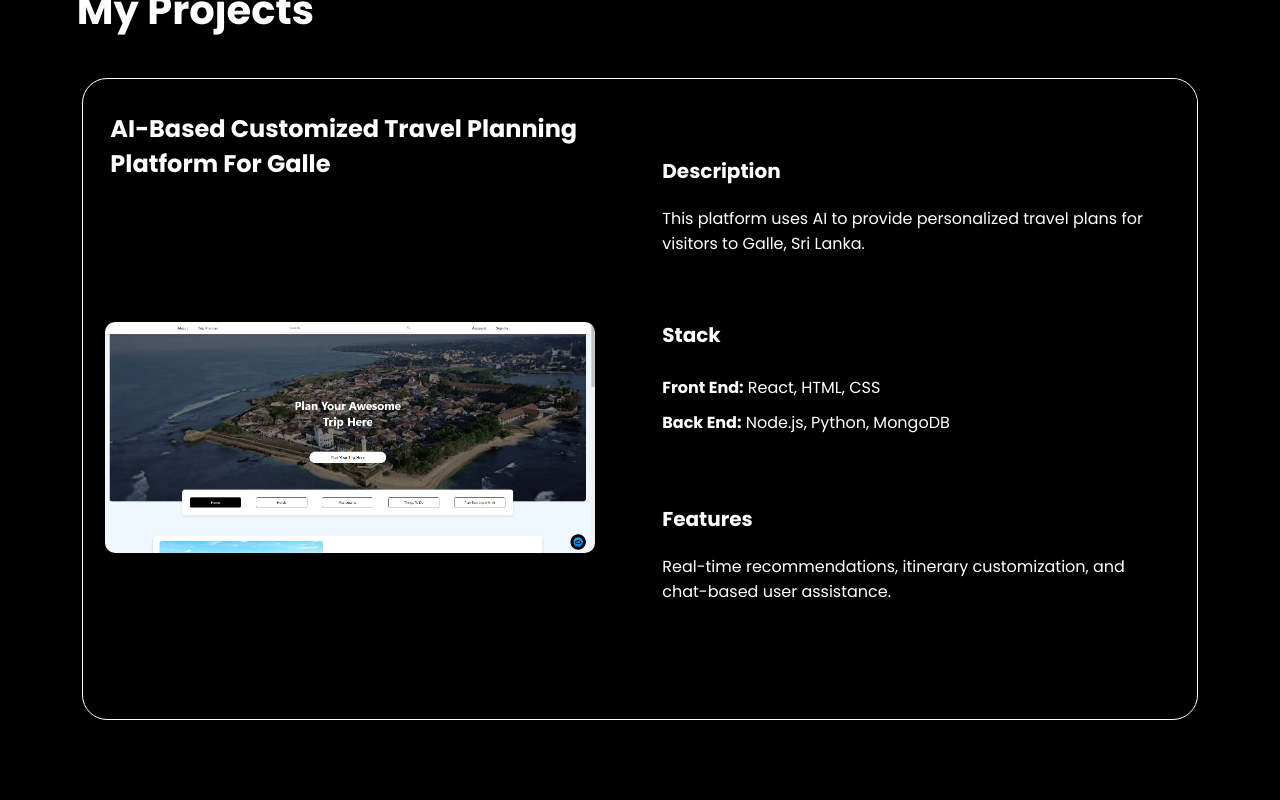
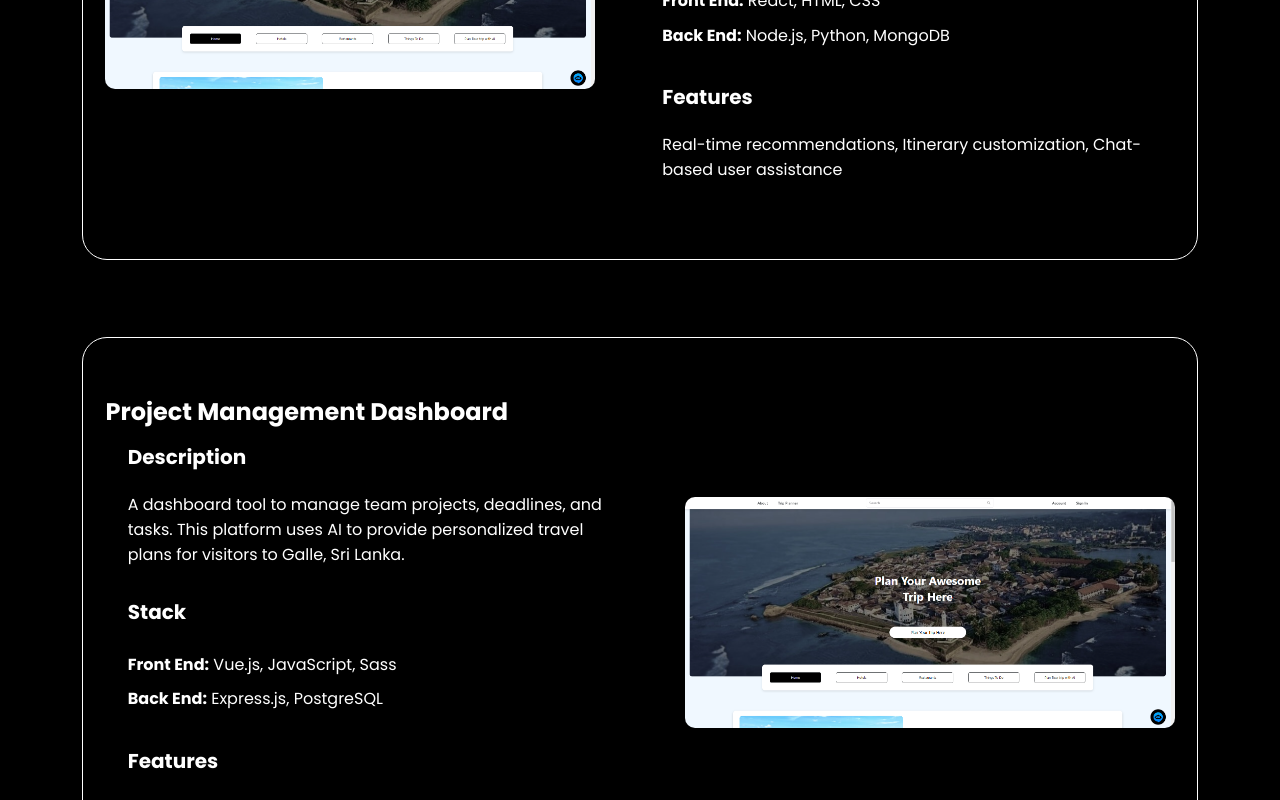
Before and after one commit to BKPASQUAL/Portfolio, a React (Vite) app: page / in a window 1280 px wide. Shown: the part 1200-2000 px from the top of the page. Before the commit the page ends 1959 px from the top, so only its background shows below. Built offline with nearby package versions, Linux system fonts and the light colour scheme; a web font is replaced by a local one.

Commit message:
Projects

```diff
--- a/src/assets/css/Projects.css
+++ b/src/assets/css/Projects.css
@@ -7,32 +7,45 @@
 
 .projects-con {
     display: flex;
-    justify-content: center;
+    flex-direction: column;
+    align-items: center;
 }
 
 .projects-con-box {
     display: flex;
-    height: 80vh;
+    height: 70vh;
     width: 87%;
     margin: 3%;
     border-radius: 25px;
     border: 1px solid white;
     box-shadow: #ffffff;
+    position: relative;
+}
+
+.projects-box-title {
+    position: absolute;
+    top: 10%;
+    left: 2%;
+    color: #ffffff;
+    font-size: 1.5em;
+    font-weight: 700;
+    width: 50%;
+
+}
+
+.left-layout {
+    flex-direction: row;
+}
+
+.right-layout {
+    flex-direction: row-reverse;
 }
 
 .projects-box-left {
-    height: 80%;
+    height: 90%;
     padding: 2%;
     width: 50%;
     background: transparent;
-}
-
-.projects-box-left p {
-    color: #ffffff;
-    font-size: 150%;
-    margin-top: 2%;
-    margin-left: 1%;
-    font-weight: 700;
 }
 
 .projects-box-left-img {
@@ -52,7 +65,7 @@
 }
 
 .projects-box-right {
-    height: 80%;
+    height: 73%;
     width: 50%;
     padding: 4%;
     display: flex;
@@ -60,6 +73,8 @@
     justify-content: space-around;
     color: #ffffff;
     border-radius: 25px;
+    margin-top: 4%;
+    background: transparent;
 }
 
 .projects-box-right div {
--- /dev/null
+++ b/src/assets/data/Projects.js
@@ -0,0 +1,54 @@
+// src/data/projectData.js
+import image1 from "../images/image.png";
+
+const Projects = [
+  {
+    title: "AI-Based Customized Travel Planning Platform For Galle",
+    description: "This platform uses AI to provide personalized travel plans for visitors to Galle, Sri Lanka.",
+    stack: {
+      frontEnd: ["React", "HTML", "CSS"],
+      backEnd: ["Node.js", "Python", "MongoDB"],
+    },
+    features: [
+      "Real-time recommendations",
+      "Itinerary customization",
+      "Chat-based user assistance",
+    ],
+    image: image1,
+  },
+  {
+    title: "Project Management Dashboard",
+    description: "A dashboard tool to manage team projects, deadlines, and tasks. This platform uses AI to provide personalized travel plans for visitors to Galle, Sri Lanka.",
+    stack: {
+      frontEnd: ["Vue.js", "JavaScript", "Sass"],
+      backEnd: ["Express.js", "PostgreSQL"],
+    },
+    features: ["Task management", "Analytics", "User roles"],
+    image: image1,
+  },
+  {
+    title: "AI-Based Customized Travel Planning Platform For Galle",
+    description: "This platform uses AI to provide personalized travel plans for visitors to Galle, Sri Lanka.",
+    stack: {
+      frontEnd: ["React", "HTML", "CSS"],
+      backEnd: ["Node.js", "Python", "MongoDB"],
+    },
+    features: [
+      "Real-time recommendations",
+      "Itinerary customization",
+      "Chat-based user assistance",
+    ],
+    image: image1,
+  },
+  {
+    title: "Project Management Dashboard",
+    description: "A dashboard tool to manage team projects, deadlines, and tasks. This platform uses AI to provide personalized travel plans for visitors to Galle, Sri Lanka.",
+    stack: {
+      frontEnd: ["Vue.js", "JavaScript", "Sass"],
+      backEnd: ["Express.js", "PostgreSQL"],
+    },
+    features: ["Task management", "Analytics", "User roles"],
+    image: image1,
+  },];
+
+export default Projects;
--- a/src/components/home/projects.jsx
+++ b/src/components/home/projects.jsx
@@ -1,14 +1,14 @@
-import React from "react";
+import React, { useEffect } from "react";
 import "../../assets/css/Projects.css";
-import image1 from "../../assets/images/image.png";
 import { motion, useAnimation } from "framer-motion";
 import { useInView } from "react-intersection-observer";
+import projectData from "../../assets/data/Projects";
 
 function Projects() {
     const controls = useAnimation();
     const [ref, inView] = useInView({ triggerOnce: true, threshold: 0.2 });
 
-    React.useEffect(() => {
+    useEffect(() => {
       if (inView) {
         controls.start("visible");
       }
@@ -27,43 +27,51 @@ function Projects() {
         <div className="projects-main">
           <p className="projects-main-title">My Projects</p>
           <div className="projects-con">
-        <div className="projects-con-box">
+            {projectData.map((project, index) => (
+              <div
+                className={`projects-con-box ${
+                  index % 2 === 0 ? "left-layout" : "right-layout"
+                }`}
+                key={index}
+              >
+                <div className="projects-box-title">
+                  <p>{project.title}</p>
+                </div>
                 <div className="projects-box-left">
-            <p>AI-Based Customized Travel Planning Platform For Galle</p>
                   <div className="projects-box-left-img">
-              <img src={image1} alt="image1" />
+                    <img src={project.image} alt={`${project.title} image`} />
                   </div>
                 </div>
                 <div className="projects-box-right">
                   <div>
                     <div className="project-section-title">Description</div>
                     <div className="project-section-content">
-                This platform uses AI to provide personalized travel plans for visitors to Galle, Sri Lanka.
+                      {project.description}
                     </div>
                   </div>
                   <div>
                     <div className="project-section-title">Stack</div>
                     <div className="project-section-content">
                       <div>
-                  <strong>Front End:</strong> React, HTML, CSS
+                        <strong>Front End:</strong> {project.stack.frontEnd.join(", ")}
                       </div>
                       <div>
-                  <strong>Back End:</strong> Node.js, Python, MongoDB
+                        <strong>Back End:</strong> {project.stack.backEnd.join(", ")}
                       </div>
                     </div>
                   </div>
                   <div>
                     <div className="project-section-title">Features</div>
                     <div className="project-section-content">
-                Real-time recommendations, itinerary customization, and chat-based user assistance.
+                      {project.features.join(", ")}
                     </div>
                   </div>
                 </div>
               </div>
+            ))}
           </div>
         </div>
       </motion.div>
-
     );
   }
 
--- a/src/components/pages/Home.jsx
+++ b/src/components/pages/Home.jsx
@@ -9,8 +9,9 @@ function Home() {
     <div>
       <Navbar/>
       <LandingPage/>
+      <Projects/>
       <Skills/>
-      <Projects/>
+
     </div>
   )
 }
```
Lines whose indentation alone changed are shown as unchanged.
